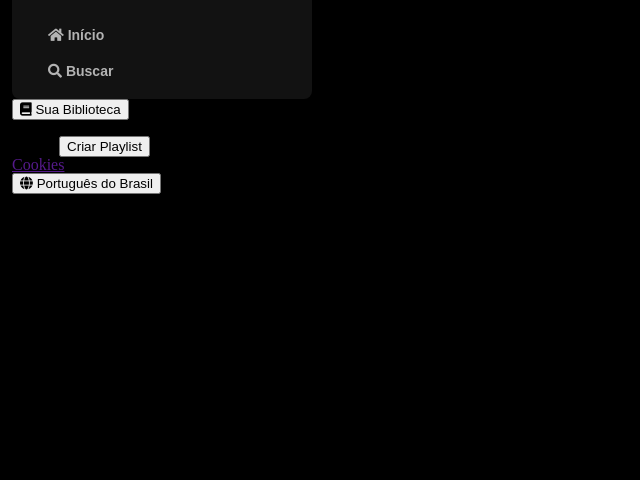
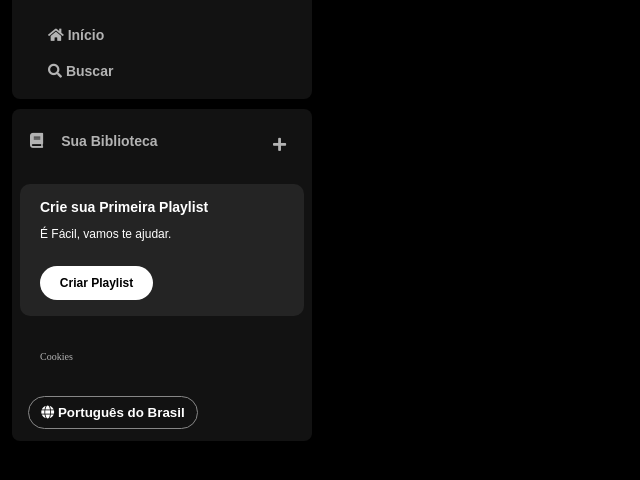
Before and after one commit to SarahDamaceno/Imers-o_Alura, a plain HTML site: page index.html in a window 1280 px wide. Shown: the part 74-554 px from the top of the page, without its empty margins (0-640 px from the left). Drawn offline with Linux system fonts and the light colour scheme.

Commit message:
estilo css da sidebar

```diff
--- a/style.css
+++ b/style.css
@@ -47,3 +47,134 @@
  font-size: 14px;
  font-family: "DM Sans", sans-serif;
 }
+
+/*Estilizando o bloco 2 da Sidebar (Library)*/
+
+.library{
+    background-color: #121212;
+    border-radius: 8px;
+    display: flex;
+    justify-content: space-between;
+    flex-direction: column;
+    padding: 4px 8px;
+    color: #b3b3b3;
+    font-weight: 600;
+    font-size: 14px;
+    margin-top: 10px;
+
+}
+
+.library .library_content{
+   display: flex;
+   justify-content: space-between;
+}
+
+.library .library_button{
+    display: flex;
+    margin-right: 10px;
+    color: #b3b3b3;
+    background-color: transparent;
+    border: 0;
+    font-size: 14px;
+    font-weight: 700;
+    font-family: "DM Sans", sans-serif;
+    text-align: center;
+    text-decoration: none;
+    text-transform: none;
+    padding: 20px 10px;
+}
+
+.library .library_content .fa{
+    font-size: 15px;
+    margin-right: 10px;
+    font-weight: 300;
+    padding-right: 8px;
+
+}
+
+.library .library_content .fa-plus{
+    margin: 24px 10px;
+}
+
+.section_playlist{
+    display: flex;
+    align-items: flex-start;
+    justify-content: space-between;
+    gap: 20px ;
+    background-color: #242424;
+    color: #b3b3b3;
+    font-weight: 600;
+    font-size: 14px;
+    margin: 8px 0px;
+    padding: 16px 20px;
+    border-radius: 10px;
+
+}
+
+.section_playlist .section_playlist_content{
+    display: flex;
+    flex-direction: column;
+
+}
+
+.section_playlist_content .text{
+    padding-bottom: 14px;
+    color: #fff;
+    font-family: "DM Sans", sans-serif;
+}
+
+.section_playlist_content .title{
+    font-weight: 700;
+}
+
+.section_playlist_content .subtitle{
+    font-weight: 500;
+    font-size: 12px;
+}
+
+.section_playlist_content .section_playlist_button{
+    display: flex;
+    justify-content: center;
+    background-color: #fff;
+    color: #000;
+    border-radius: 20px;
+    font-size: 12px;
+    font-weight: 700;
+    font-family: "DM Sans", sans-serif;
+    text-decoration: none;
+    text-transform: none;
+    padding: 10px;
+    margin-top: 12px;
+    border: 0;
+    width: 113px;
+
+}
+
+.sidebar .cookies{
+    margin: 25px 20px;
+
+}
+
+.sidebar .cookies a{
+    color: #b3b3b3;
+    font-weight: 500;
+    font-size: 10px;
+    text-decoration: none;
+}
+
+.sidebar .cookies a:hover{
+    text-decoration: underline;
+}
+
+.languages .languages_button{
+    align-items: center;
+    background-color: transparent;
+    border: 1px solid #878787;
+    color: #fff;
+    font-weight: bold;
+    cursor: pointer;
+    width: 170px;
+    margin: 8px;
+    padding: 8px;
+    border-radius: 20px;
+}
```
